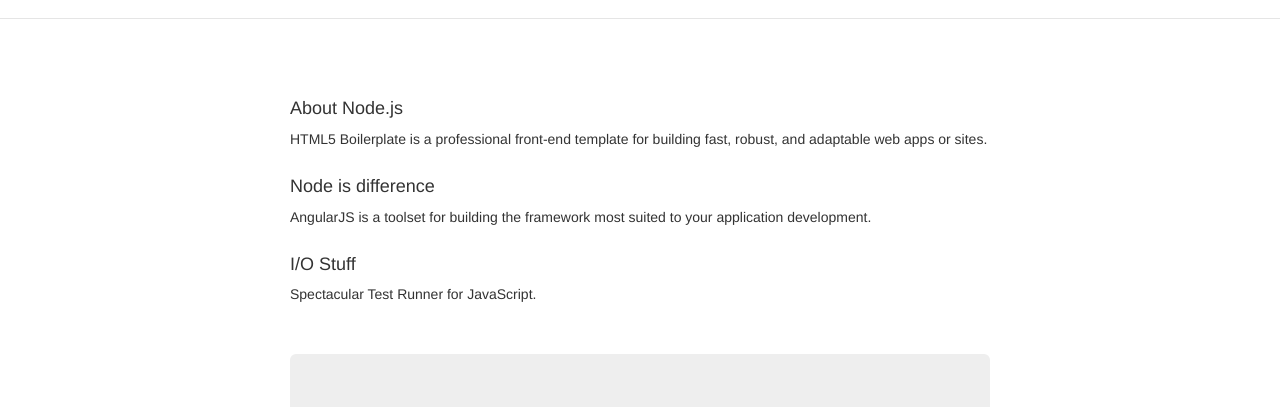
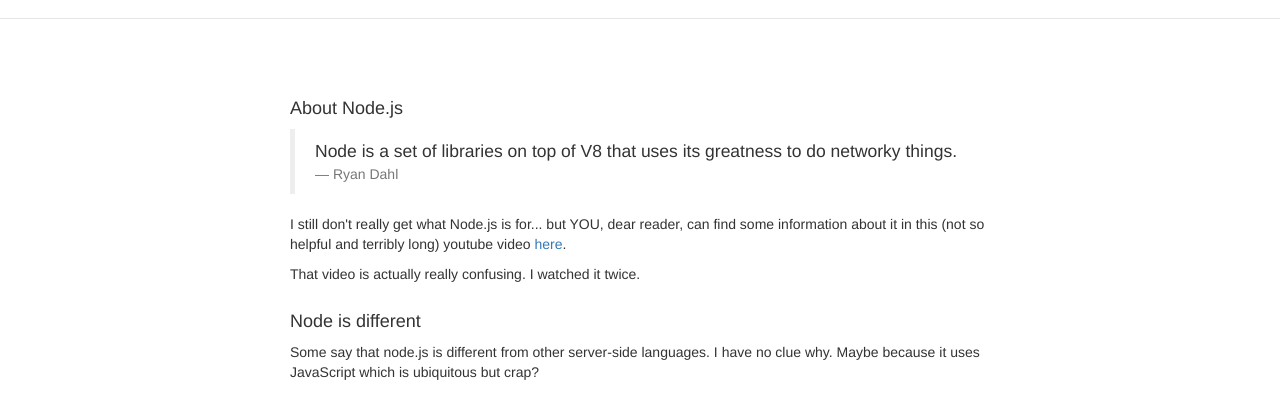
Before and after one commit to waiting4tzeentch/CIS411_Homework6, a website: page app/index.html in a window 1280 px wide. Shown: the part 54-461 px from the top of the page. Drawn offline with nearby package versions, Linux system fonts and the light colour scheme.

Commit message:
Started answering questions. Added link to homework assignment.

```diff
--- a/app/index.html
+++ b/app/index.html
@@ -26,14 +26,14 @@
               <span class="icon-bar"></span>
             </button>
 
-            <a class="navbar-brand" href="#/">cis411 Homework 6</a>
+            <a class="navbar-brand" href="https://docs.google.com/document/d/1tQ2o9KK9wqAOr1fzt6lquMTCm47Z4LolpB5M1i85Zho/edit" target="_blank">cis411 Homework 6</a>
           </div>
 
           <div class="collapse navbar-collapse" id="js-navbar-collapse">
 
             <ul class="nav navbar-nav">
               <li class="active"><a href="#/">Home</a></li>
-              <li><a href="#about" class="page-scroll">About</a></li>
+              <!--<li><a ng-href="'views/main.html'" ng-controller="MainCtrl">About</a></li>-->
               <!--<li><a ng-href="#/">Contact</a></li>-->
             </ul>
           </div>
@@ -44,11 +44,13 @@
     <div class="container">
       <div ng-include="'views/blog.html'" ng-controller="BlogCtrl"></div>
     </div>
+    <!--
 
     <div class="container" id="about">
     <div ng-include="'views/main.html'" ng-controller="MainCtrl"></div>
     </div>
 
+    -->
     <div class="footer">
       <div class="container">
         <p><span class="glyphicon glyphicon-heart"></span> from the Yeoman team</p>
--- a/app/views/blog.html
+++ b/app/views/blog.html
@@ -1,12 +1,22 @@
 <div class="row marketing">
   <h4>About Node.js</h4>
+  <blockquote>Node is a set of libraries on top of V8 that uses its greatness
+  to do networky things.
+  <footer>Ryan Dahl</footer>
+  </blockquote>
   <p>
-    HTML5 Boilerplate is a professional front-end template for building fast, robust, and adaptable web apps or sites.
+    I still don't really get what Node.js is for... but YOU, dear reader, can
+    find some information about it in this (not so helpful and terribly long)
+    youtube video <a href="http://www.youtube.com/watch?v=jo_B4LTHi3I"
+    target="_blank">here</a>.
   </p>
+  <p> That video is actually really confusing. I watched it twice. </p>
 
-  <h4>Node is difference</h4>
+
+  <h4>Node is different</h4>
   <p>
-    AngularJS is a toolset for building the framework most suited to your application development.
+    Some say that node.js is different from other server-side languages. I have
+    no clue why. Maybe because it uses JavaScript which is ubiquitous but crap?
   </p>
 
   <h4>I/O Stuff</h4>
```
